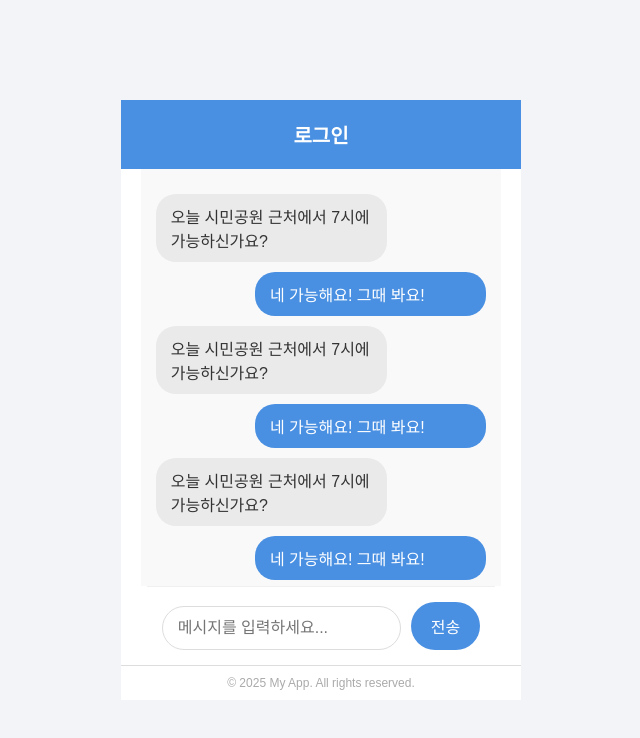
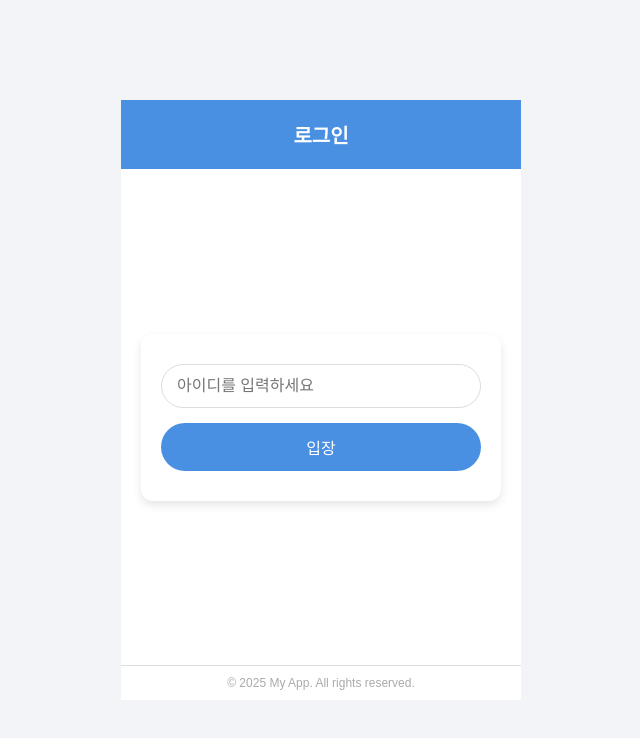
Before and after one commit to gr1993/chat-service, a React (Vite) app in the folder chat-react/: page /login in a window 1280 px wide. Shown: the top 738 px of the page, without its empty margins (319-959 px from the left). Built offline with nearby package versions, Linux system fonts and the light colour scheme.

Commit message:
feat: React Router 추가

```diff
--- a/chat-react/package.json
+++ b/chat-react/package.json
@@ -12,6 +12,7 @@
   "dependencies": {
     "react": "^19.1.0",
     "react-dom": "^19.1.0",
+    "react-router-dom": "^7.7.0",
     "styled-components": "^6.1.19"
   },
   "devDependencies": {
--- a/chat-react/src/App.tsx
+++ b/chat-react/src/App.tsx
@@ -1,6 +1,7 @@
 import React from 'react';
 import Layout from './layout/Layout';
 
+import { BrowserRouter, Routes, Route } from 'react-router-dom';
 import { createGlobalStyle } from 'styled-components';
 
 import LoginPage from './pages/LoginPage';
@@ -47,9 +48,15 @@ function App() {
   return (
     <>
       <GlobalStyle />
-      <Layout>
-        <ChatView />
-      </Layout>
+      <BrowserRouter>
+        <Layout>
+          <Routes>
+            <Route path="/login" element={<LoginPage />} />
+            <Route path="/room" element={<ChatRooms />} />
+            <Route path="/chat" element={<ChatView />} />
+          </Routes>
+        </Layout>
+      </BrowserRouter>
     </>
   )
 }
--- a/chat-react/src/pages/LoginPage.tsx
+++ b/chat-react/src/pages/LoginPage.tsx
@@ -4,6 +4,8 @@ import styled from 'styled-components';
 import FlexContainer from '@/components/common/FlexContainer';
 import RoundInput from '@/components/common/RoundInput';
 import PrimaryButton from '@/components/common/PrimaryButton';
+
+import { useNavigate } from 'react-router-dom';
 
 const LoginBox = styled.form`
   width: 380px;
@@ -18,11 +20,17 @@ const LoginBox = styled.form`
 `;
 
 const LoginPage: React.FC = () => {
+  const navigate = useNavigate();
+
+  const handleClick = () => {
+    navigate('/room');
+  };
+
   return (
     <FlexContainer>
       <LoginBox>
         <RoundInput type="text" placeholder="아이디를 입력하세요" required />
-        <PrimaryButton type="submit">입장</PrimaryButton>
+        <PrimaryButton type="submit" onClick={handleClick}>입장</PrimaryButton>
       </LoginBox>
     </FlexContainer>
   );
```
Also changed, not shown: 1 other file (tests, documents, lock files or other folders).
